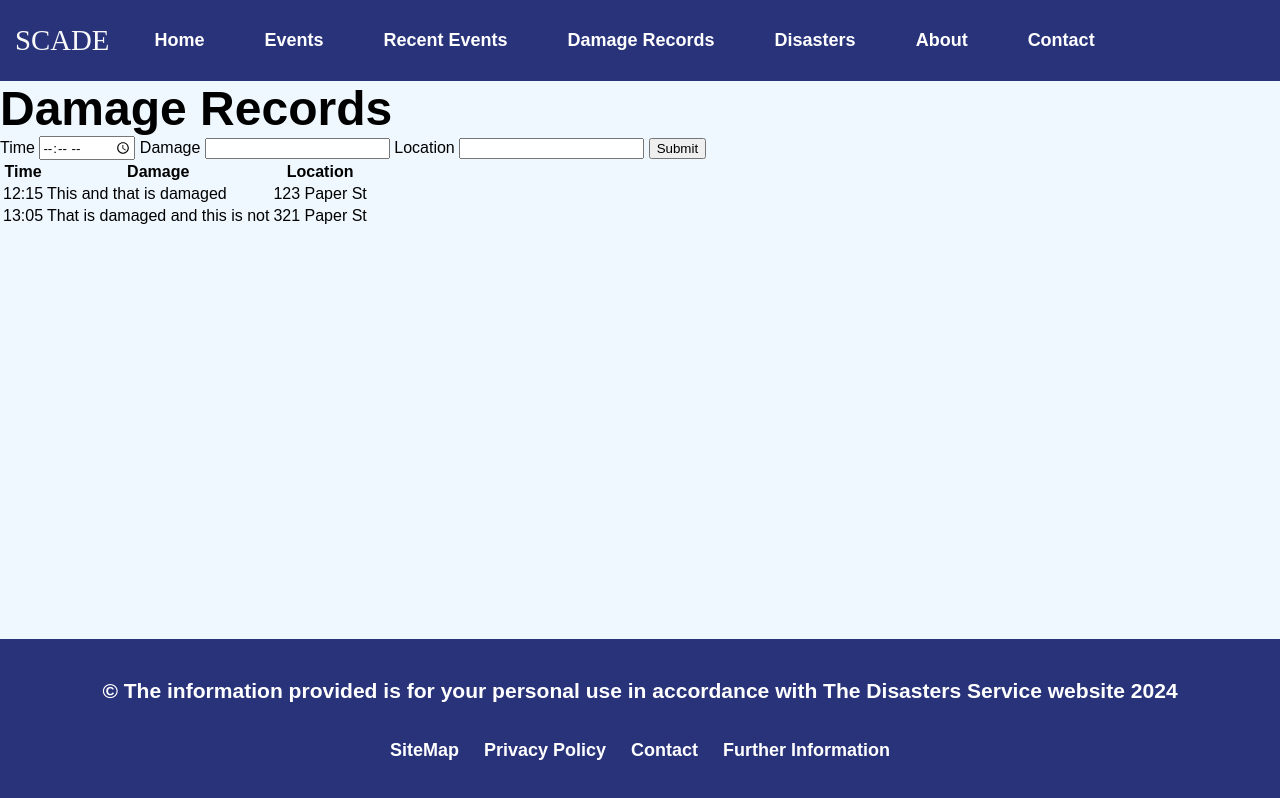
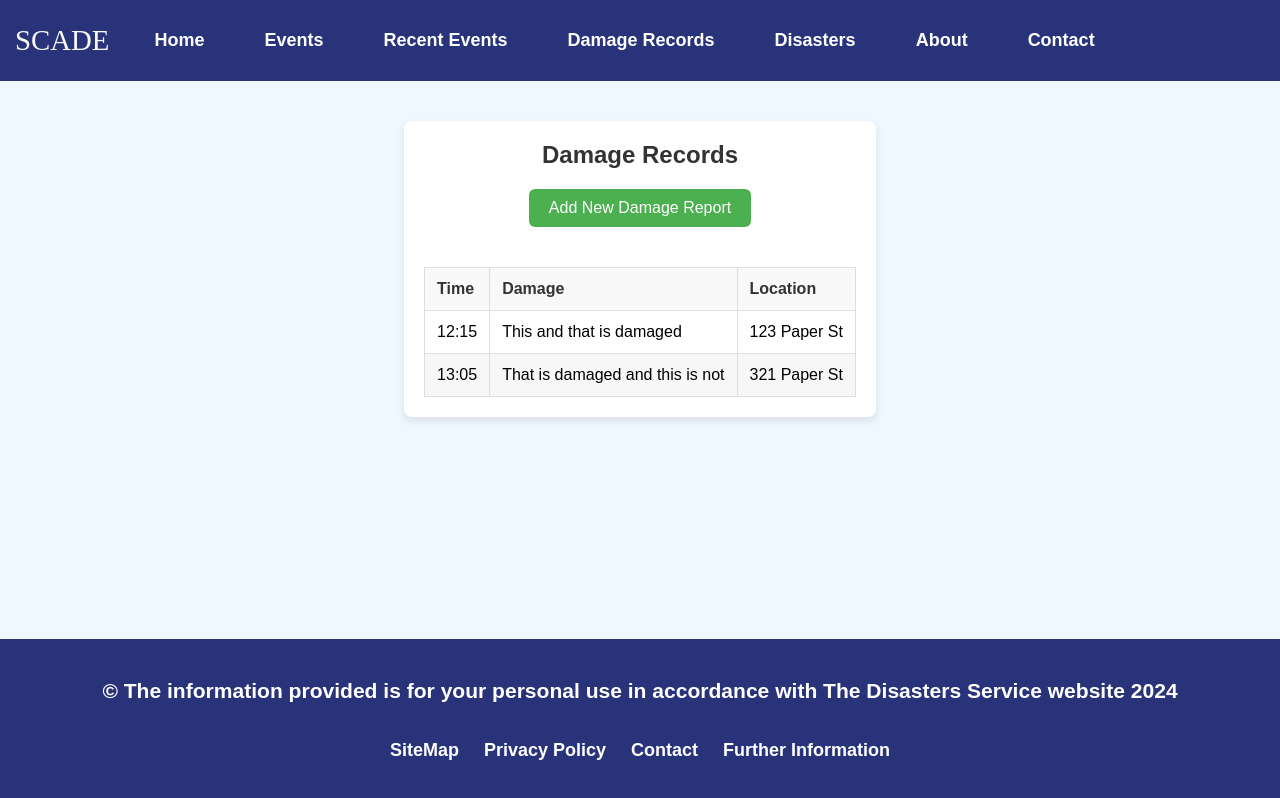
Before and after one commit to BIT-Studio-3/group-project-25-1-scade, a SvelteKit app: page /damage in a window 1280 px wide. Built offline with nearby package versions, Linux system fonts and the light colour scheme.

Commit message:
added popup window for damage records

```diff
--- a/src/routes/(app)/damage/+page.svelte
+++ b/src/routes/(app)/damage/+page.svelte
@@ -1,15 +1,15 @@
 <svelte:head>
-    <title>Damage Records Database</title>
+    <title>Damage Database</title>
 </svelte:head>
 <script>
   import { onMount } from 'svelte';
-  import Header from '$lib/Header.svelte';
 
   let damages = [];
   let time = '';
   let damage = '';
   let location = '';
   let error = '';
+  let showForm = false;
 
   // Fetch damage records from the API
   async function fetchDamages() {
@@ -17,7 +17,10 @@
     damages = await res.json();
   }
 
-  // Submit a new damage report via the API
+  // On page load, fetch the damage records
+  onMount(fetchDamages);
+
+  // Handle form submission
   async function submitDamage() {
     const res = await fetch('/damage', {
       method: 'POST',
@@ -26,48 +29,33 @@
     });
 
     if (res.status === 201) {
-      await fetchDamages();
       time = '';
       damage = '';
       location = '';
       error = '';
+      showForm = false;
+      fetchDamages(); // Refresh the records
     } else {
       const data = await res.json();
       error = data.message || data.error;
     }
   }
 
-  // On page load, fetch the damage records
-  onMount(fetchDamages);
+  // Toggle form visibility
+  function toggleForm() {
+    showForm = !showForm;
+  }
 </script>
 
-<div class="top-of-body">
-  <h2><Header headingTitle="Damage Records" /></h2>
+<div class="container">
+  <h2>Damage Records</h2>
 
-  <div class="center-table">
-    <form on:submit|preventDefault={submitDamage}>
-      <label>
-        Time
-        <input bind:value={time} type="time" required />
-      </label>
+  <!-- Button to open the form -->
+  <button class="add-btn" on:click={toggleForm}>Add New Damage Report</button>
 
-      <label>
-        Damage
-        <input bind:value={damage} type="text" required />
-      </label>
-
-      <label>
-        Location
-        <input bind:value={location} type="text" required />
-      </label>
-
-      <button type="submit">Submit</button>
-      {#if error}
-        <p style="color:red">{error}</p>
-      {/if}
-    </form>
-
-    <table>
+  <!-- Damage Records Table -->
+  <div class="table-container">
+    <table class="damage-table">
       <thead>
         <tr>
           <th>Time</th>
@@ -86,4 +74,183 @@
       </tbody>
     </table>
   </div>
+
+  <!-- Popup Form -->
+  {#if showForm}
+    <div class="popup-overlay">
+      <div class="popup">
+        <h3>Add New Damage Report</h3>
+
+        <form on:submit|preventDefault={submitDamage} class="form">
+          <label for="time">Time</label>
+          <input id="time" bind:value={time} type="time" required />
+
+          <label for="damage">Damage</label>
+          <input id="damage" bind:value={damage} type="text" placeholder="Describe the damage" required />
+
+          <label for="location">Location</label>
+          <input id="location" bind:value={location} type="text" placeholder="Enter the location" required />
+
+          <button type="submit" class="submit-btn">Submit</button>
+
+          {#if error}
+            <p class="error">{error}</p>
+          {/if}
+
+          <button type="button" class="close-btn" on:click={toggleForm}>Close</button>
+        </form>
+      </div>
+    </div>
+  {/if}
 </div>
+
+<style>
+  .container {
+    max-width: 1000px;
+    margin: 40px auto;
+    padding: 20px;
+    background: #fff;
+    border-radius: 8px;
+    box-shadow: 0 4px 8px rgba(0, 0, 0, 0.1);
+  }
+
+  h2 {
+    text-align: center;
+    color: #333;
+  }
+
+  .add-btn {
+    background-color: #4CAF50;
+    color: white;
+    padding: 10px 20px;
+    border: none;
+    border-radius: 6px;
+    cursor: pointer;
+    display: block;
+    margin: 20px auto;
+    font-size: 1rem;
+    transition: background-color 0.3s;
+  }
+
+  .add-btn:hover {
+    background-color: #45a049;
+  }
+
+  .table-container {
+    margin-top: 20px;
+    overflow-x: auto;
+  }
+
+  .damage-table {
+    width: 100%;
+    border-collapse: collapse;
+    margin-top: 20px;
+  }
+
+  .damage-table th, .damage-table td {
+    padding: 12px;
+    text-align: left;
+    border: 1px solid #ddd;
+  }
+
+  .damage-table th {
+    background-color: #f9f9f9;
+    color: #333;
+  }
+
+  .damage-table tr:nth-child(even) {
+    background-color: #f7f7f7;
+  }
+
+  .damage-table tr:hover {
+    background-color: #f1f1f1;
+  }
+
+  /* Popup Style */
+  .popup-overlay {
+    position: fixed;
+    top: 0;
+    left: 0;
+    right: 0;
+    bottom: 0;
+    background-color: rgba(0, 0, 0, 0.5);
+    display: flex;
+    justify-content: center;
+    align-items: center;
+    z-index: 1000;
+  }
+
+  .popup {
+    background: white;
+    padding: 30px;
+    border-radius: 8px;
+    max-width: 500px;
+    width: 100%;
+    box-shadow: 0 4px 8px rgba(0, 0, 0, 0.1);
+  }
+
+  .popup h3 {
+    text-align: center;
+    color: #333;
+  }
+
+  .form label {
+    font-size: 1rem;
+    margin-bottom: 8px;
+    display: block;
+    color: #5f6368;
+  }
+
+  .form input {
+    width: 100%;
+    padding: 12px;
+    margin-bottom: 20px;
+    border-radius: 6px;
+    border: 1px solid #ccc;
+    font-size: 1rem;
+    outline: none;
+    transition: border-color 0.3s;
+  }
+
+  .form input:focus {
+    border-color: #4CAF50;
+  }
+
+  .submit-btn {
+    width: 100%;
+    padding: 12px;
+    font-size: 1.1rem;
+    background-color: #4CAF50;
+    color: white;
+    border: none;
+    border-radius: 6px;
+    cursor: pointer;
+    transition: background-color 0.3s;
+  }
+
+  .submit-btn:hover {
+    background-color: #45a049;
+  }
+
+  .close-btn {
+    margin-top: 10px;
+    background-color: #f44336;
+    color: white;
+    padding: 8px 16px;
+    border: none;
+    border-radius: 6px;
+    cursor: pointer;
+    width: 100%;
+  }
+
+  .close-btn:hover {
+    background-color: #f32f1f;
+  }
+
+  .error {
+    color: #ff3b30;
+    font-size: 1rem;
+    text-align: center;
+    margin-top: 10px;
+  }
+</style>
```
